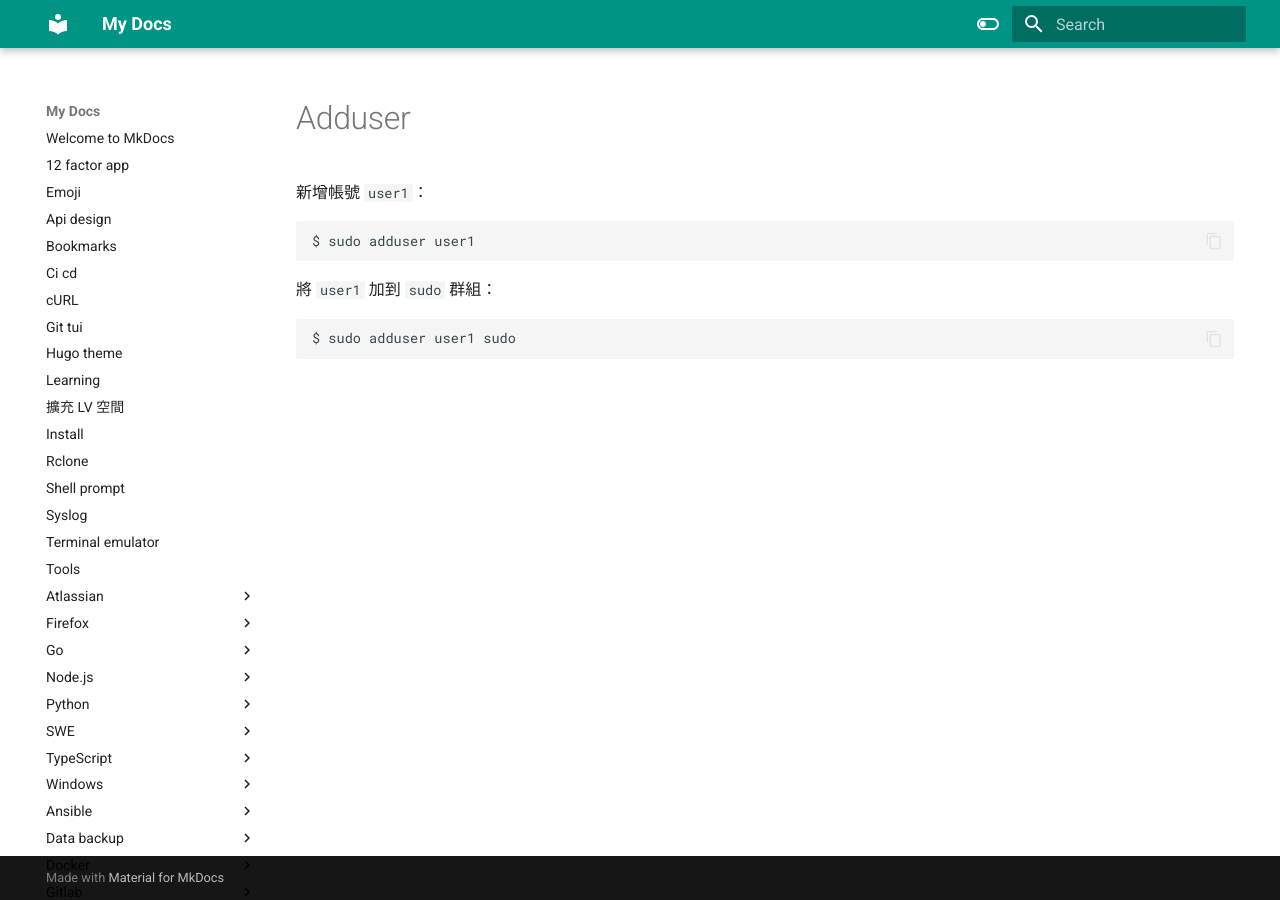
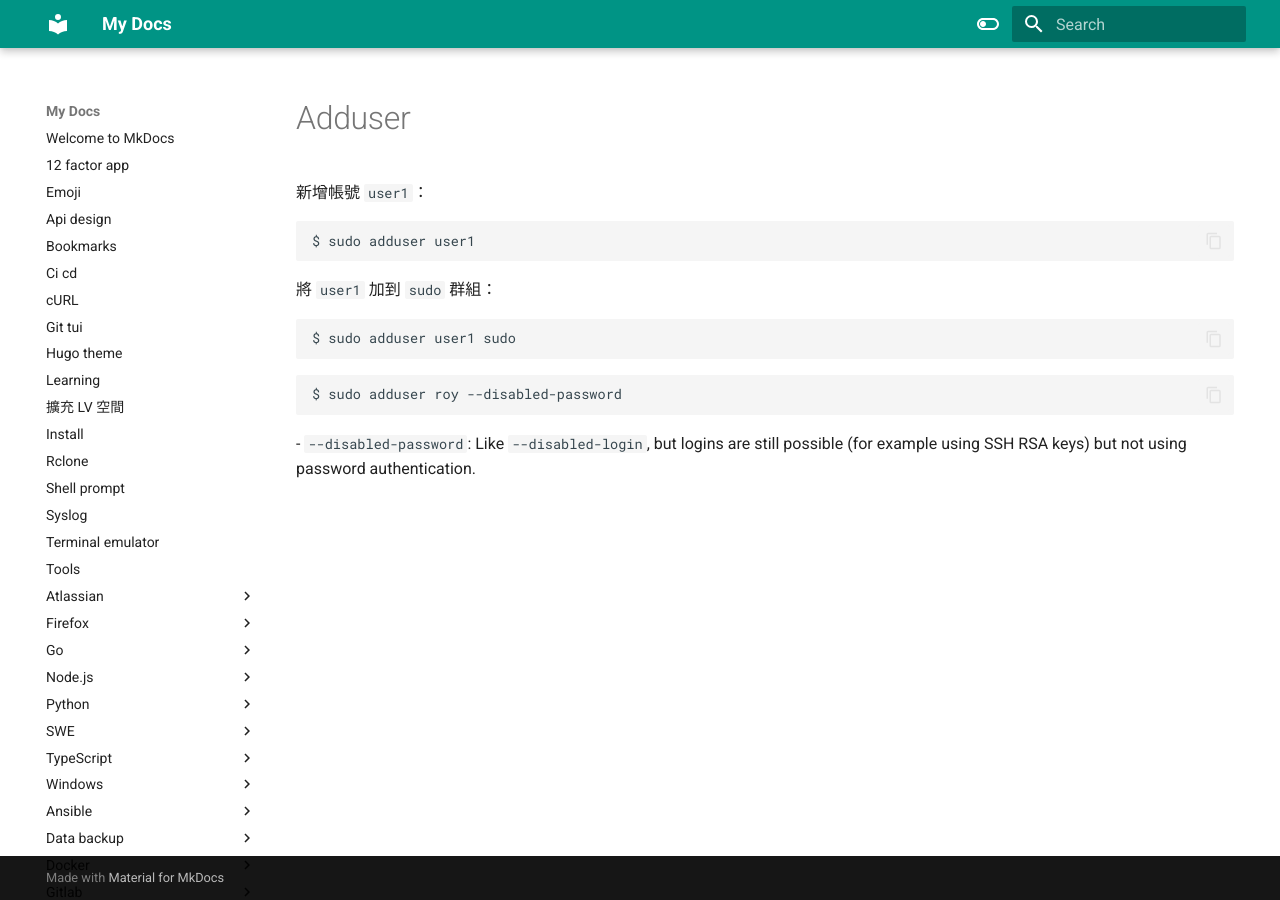
Before and after one commit to roycyt/docs, an MkDocs documentation site: the page built from docs/ubuntu/adduser.md, in a window 1280 px wide. Built offline with MkDocs 1.6.1 and Material for MkDocs 9.7.7, drawn with Linux system fonts in a browser that asks for light colours.

Commit message:
Update adduser.md

````diff
--- a/docs/ubuntu/adduser.md
+++ b/docs/ubuntu/adduser.md
@@ -6,3 +6,8 @@ $ sudo adduser user1
 ```
 $ sudo adduser user1 sudo
 ```
+
+```
+$ sudo adduser roy --disabled-password
+```
+- `--disabled-password`: Like `--disabled-login`, but logins are still possible (for example using SSH RSA keys) but not using password authentication.
````
